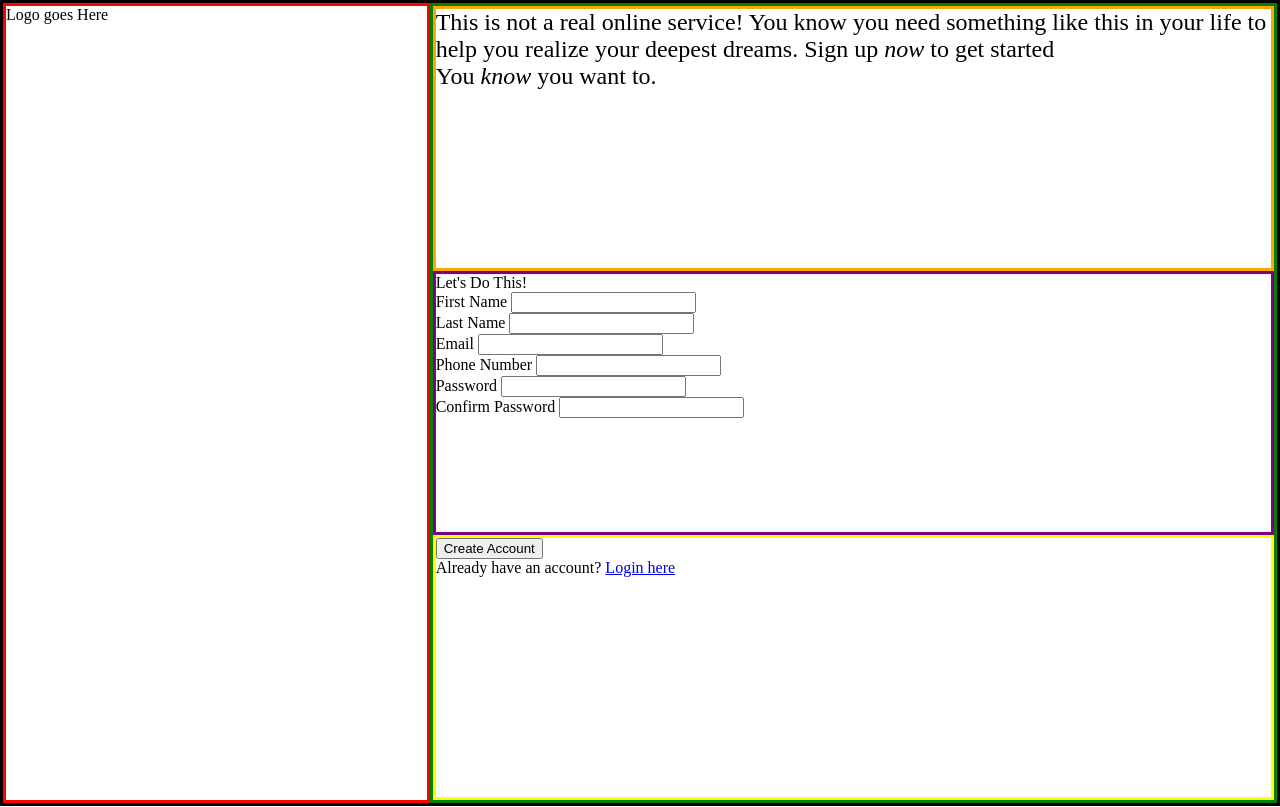
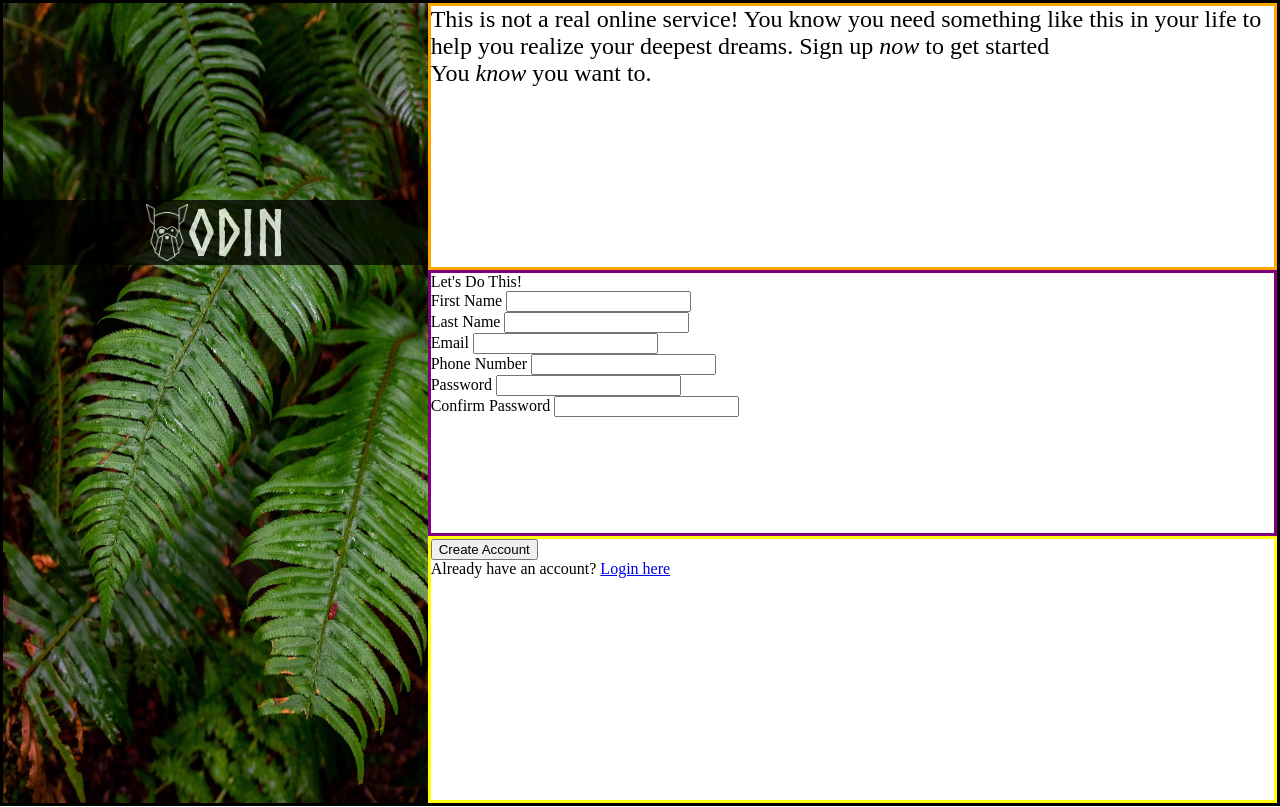
Before and after one commit to FPabloA/odin-sign-up-page, a plain HTML site: page index.html in a window 1280 px wide. Drawn offline with Linux system fonts and the light colour scheme.

Commit message:
finished the left side

```diff
--- a/index.html
+++ b/index.html
@@ -9,8 +9,10 @@
 <body>
 
     <div class="logo-area">
+        <img class="logo-background" src="images/logo-background.avif">
         <div class="logo-banner">
-            Logo goes Here
+            <img class="logo-odin" src="images/odin-lined.png">
+            Odin
         </div>
     </div>
     <div class="right-side-wrapper">
--- a/style.css
+++ b/style.css
@@ -1,3 +1,8 @@
+@font-face {
+    font-family: norse-bold;
+    src: url(./fonts/Norse-Bold.otf);
+}
+
 html, body {
     height: 100%;
 }
@@ -10,16 +15,39 @@ body {
 
 .logo-area {
     flex: 1;
-    border-color: red;
-    border-style: solid;
+
+}
+
+.logo-background {
+    height: 100%;
+    max-width: 100%;
+}
+
+.logo-banner {
+    font-family: norse-bold;
+    display: flex;
+    position: absolute;
+    background-color: black;
+    color: white;
+    font-size: 64px;
+    top: 25%;
+    width: 33.2%;
+    opacity: 75%;
+    text-align: center;
+    justify-content: center;
+    align-items: center;
+}
+
+.logo-odin {
+    height: 10%;
+    width: 10%;
 }
 
 .right-side-wrapper {
     flex: 2;
     display: flex;
     flex-direction: column;
-    border-color: green;
-    border-style: solid;
+
 }
 
 .right-text-wrapper {
```
Also changed, not shown: fonts/Norse-Bold.otf (added), images/logo-background.avif (added), images/odin-lined.png (added), images/sign-up-form ref.png (renamed from sign-up-form ref.png).
